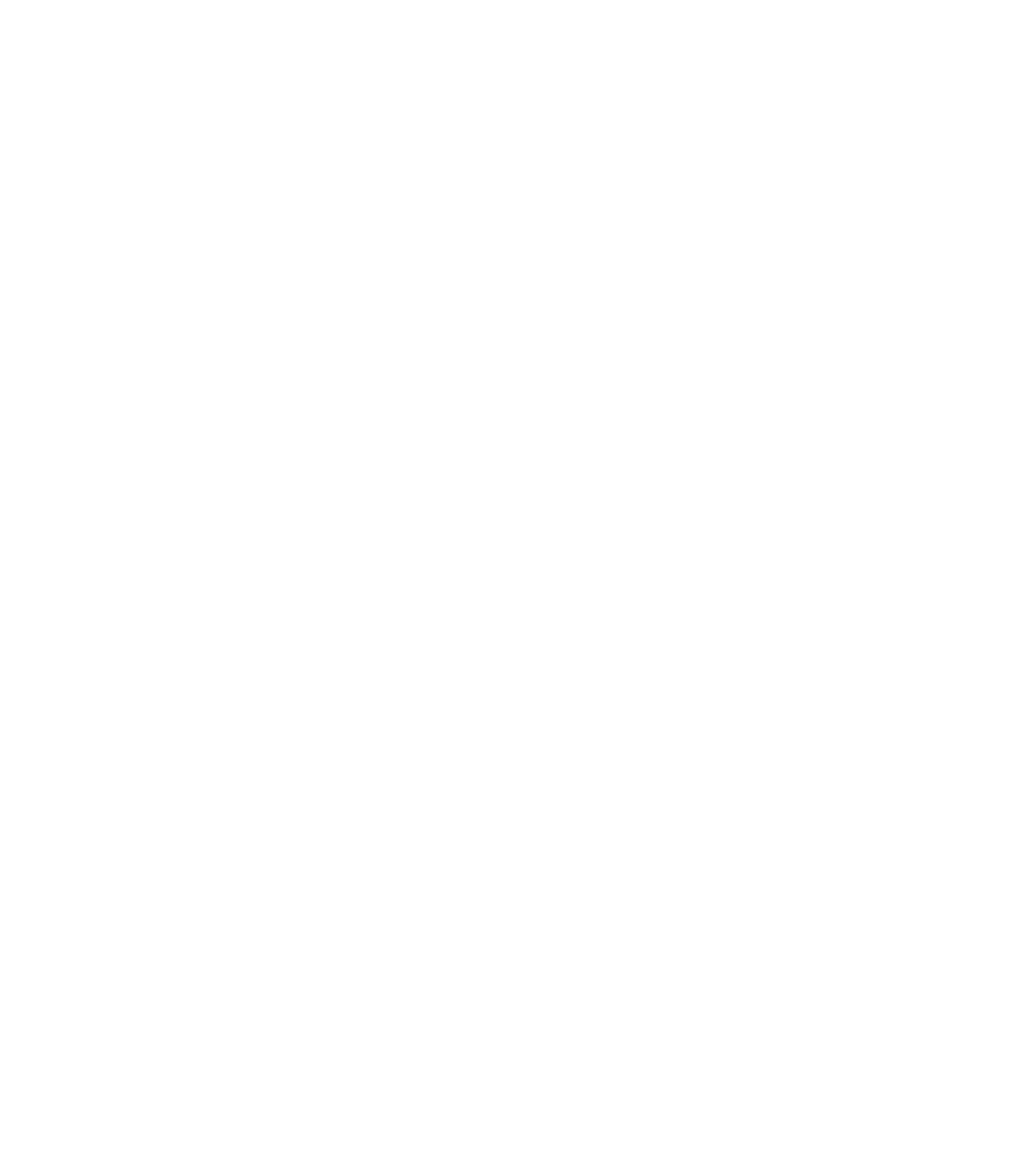
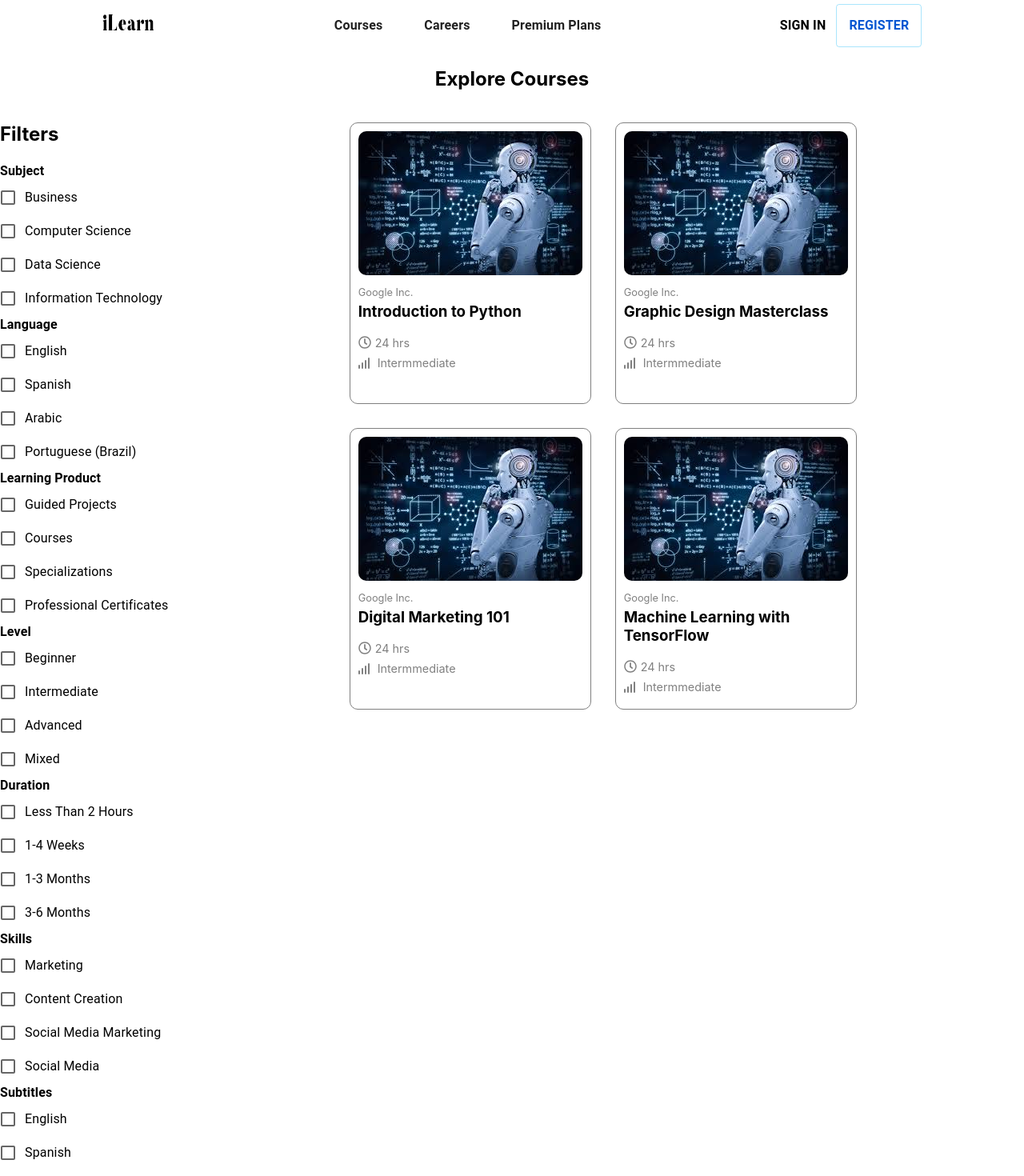
Before and after one commit to iambikash378/iLearn-frontend, a React (Create React App) app: page /explorepageFE in a window 1280 px wide. Before the commit this address had no page. Shown: the top 1470 px of the page at 80% size. Before the commit the page ends 800 px from the top, so only its background shows below. Built offline with nearby package versions, Linux system fonts and the light colour scheme.

Commit message:
few changes

```diff
--- a/src/components/cards/coursecard.jsx
+++ b/src/components/cards/coursecard.jsx
@@ -6,7 +6,7 @@ import { TbAntennaBars5 } from "react-icons/tb";
 
 const CourseCardContainer = styled.div`
   margin: 10px;
-  height: 320px;
+  height: 350px;
   width: 300px;
   border: 0.5px solid gray;
   border-radius: 10px;
@@ -67,13 +67,13 @@ const Level = styled.div`
     margin-top: 3px;
 `
 
-export default function CourseCard({onClick}){
+export default function CourseCard({onClick, course}){
 
     return(
         <CourseCardContainer onClick={onClick}>
             <Image src ='/courses/deeplearning.jpeg'/>
-            <Company> Google Inc. </Company>
-            <Title> Introduction to AI</Title>
+            <Company> { course?.company || 'Google Inc.'} </Company>
+            <Title> {course?.title ||'Introduction to AI'}</Title>
             <Length>
                 <ClockIcon/>
                 <Hours> 24 hrs</Hours>
--- a/src/components/exploreall/exploreresults.jsx
+++ b/src/components/exploreall/exploreresults.jsx
@@ -1,4 +1,4 @@
-import CourseCard from "./coursecard";
+import CourseCard from "../cards/coursecard";
 import { Box } from "@mui/material";
 
 const ExploreResults = ({results}) =>{
@@ -9,7 +9,7 @@ const ExploreResults = ({results}) =>{
             {
             results && results.length > 0 ? (
                 results.map((result) =>(
-                    <CourseCard coursedetails={result} />
+                    <CourseCard course={result} />
                 ))
             ):(
                 <p> Loading Courses...</p>
--- a/src/components/exploreall/filtercard.jsx
+++ b/src/components/exploreall/filtercard.jsx
@@ -22,7 +22,7 @@ const FilterCard = ({selectedFilters, setSelectedFilters, filter, filteredResult
 
     return(
         <>
-            <Typography>{filter.filterName}</Typography>
+            <Typography fontWeight={'bold'}>{filter.filterName}</Typography>
             <FormGroup>
                 {
                     filter.options.map((option) =>(
--- /dev/null
+++ b/src/data/courses.json
@@ -0,0 +1,70 @@
+[
+    {
+      "title": "Introduction to Python",
+      "category": "Programming",
+      "imageurl": "https://example.com/images/python.jpg",
+      "descriptionShort": "Learn Python from scratch.",
+      "descriptionLong": "This course will take you through the basics of Python, including variables, loops, functions, and more. Great for beginners!",
+      "price": "Free",
+      "rating": 4.7,
+      "Subject": "Computer Science",
+      "Language": "English",
+      "Level": "Beginner",
+      "Duration": "1-4 Weeks",
+      "Skills": ["Programming", "Problem Solving"],
+      "Subtitles": ["English", "Spanish"],
+      "Educator": "Coursera Instructor Network",
+      "Learning Product": "Courses"
+    },
+    {
+      "title": "Graphic Design Masterclass",
+      "category": "Design",
+      "imageurl": "https://example.com/images/design.jpg",
+      "descriptionShort": "Become a pro graphic designer.",
+      "descriptionLong": "Learn Photoshop, Illustrator, and design principles through hands-on projects.",
+      "price": "49.99",
+      "rating": 4.5,
+      "Subject": "Information Technology",
+      "Language": "Spanish",
+      "Level": "Intermediate",
+      "Duration": "1-3 Months",
+      "Skills": ["Design", "Content Creation"],
+      "Subtitles": ["Spanish", "Arabic"],
+      "Educator": "Goldman Sachs",
+      "Learning Product": "Professional Certificates"
+    },
+    {
+      "title": "Digital Marketing 101",
+      "category": "Marketing",
+      "imageurl": "https://example.com/images/marketing.jpg",
+      "descriptionShort": "Basics of online marketing and SEO.",
+      "descriptionLong": "Understand key strategies of digital marketing including content marketing, social media, and SEO.",
+      "price": "19.99",
+      "rating": 4.3,
+      "Subject": "Business",
+      "Language": "English",
+      "Level": "Mixed",
+      "Duration": "Less Than 2 Hours",
+      "Skills": ["Marketing", "Social Media Marketing"],
+      "Subtitles": ["English", "Vietnamese"],
+      "Educator": "Coursera Project Network",
+      "Learning Product": "Guided Projects"
+    },
+    {
+      "title": "Machine Learning with TensorFlow",
+      "category": "Data Science",
+      "imageurl": "https://example.com/images/ml.jpg",
+      "descriptionShort": "Get started with machine learning.",
+      "descriptionLong": "This course introduces you to ML concepts and hands-on work using TensorFlow.",
+      "price": "79.00",
+      "rating": 4.8,
+      "Subject": "Data Science",
+      "Language": "English",
+      "Level": "Advanced",
+      "Duration": "3-6 Months",
+      "Skills": ["Machine Learning", "TensorFlow"],
+      "Subtitles": ["English"],
+      "Educator": "Microsoft",
+      "Learning Product": "Specializations"
+    }
+  ]
--- /dev/null
+++ b/src/data/filtertopics.json
@@ -0,0 +1,54 @@
+[
+    {
+      "filterName": "Subject",
+      "options": [
+        "Business",
+        "Computer Science",
+        "Data Science",
+        "Information Technology"
+      ]
+    },
+    {
+      "filterName": "Language",
+      "options": ["English", "Spanish", "Arabic", "Portuguese (Brazil)"]
+    },
+    {
+      "filterName": "Learning Product",
+      "options": [
+        "Guided Projects",
+        "Courses",
+        "Specializations",
+        "Professional Certificates"
+      ]
+    },
+    {
+      "filterName": "Level",
+      "options": ["Beginner", "Intermediate", "Advanced", "Mixed"]
+    },
+    {
+      "filterName": "Duration",
+      "options": ["Less Than 2 Hours", "1-4 Weeks", "1-3 Months", "3-6 Months"]
+    },
+    {
+      "filterName": "Skills",
+      "options": [
+        "Marketing",
+        "Content Creation",
+        "Social Media Marketing",
+        "Social Media"
+      ]
+    },
+    {
+      "filterName": "Subtitles",
+      "options": ["English", "Spanish", "Arabic", "Vietnamese"]
+    },
+    {
+      "filterName": "Educator",
+      "options": [
+        "Coursera Project Network",
+        "Microsoft",
+        "Coursera Instructor Network",
+        "Goldman Sachs"
+      ]
+    }
+  ]
--- /dev/null
+++ b/src/pages/explorecourses/explorecoursesFE.jsx
@@ -0,0 +1,83 @@
+import { Grid, styled, Box } from '@mui/material';
+import React , {useEffect, useState} from 'react';
+import TopNavBar from '../../components/navbars/topbar';
+import { filter, courses } from '../../api/api';
+import FilterCard from '../../components/exploreall/filtercard';
+import FilterBar from '../../components/exploreall/filterbar';
+import ExploreResults from '../../components/exploreall/exploreresults';
+import filtertopics from '../../data/filtertopics.json';
+import course from '../../data/courses.json';
+import NavBar from '../landingPage/components/navbar';
+
+const ExplorePageGrid = styled(Grid) ({
+    width:'100%',
+});
+
+
+const ExploreAllPage = (props) => {
+
+
+    const [filters, setFilters] = useState(filtertopics);
+    const [selectedFilters, setSelectedFilters]= useState({});
+    const [results, setResults] = useState([]);
+    const [filteredResults, setFilteredResults] = useState([]);
+
+    useEffect(() =>{
+        const initialSelected = {};
+        filters.forEach(f => { initialSelected[f.filterName] = [] });
+        setSelectedFilters(initialSelected);
+        setResults(course);
+        setFilteredResults(course);
+    }, []);
+
+    useEffect(() => {
+        const filtered = results.filter(course =>
+          Object.entries(selectedFilters).every(([filterName, options]) => {
+            if (!options.length) return true;
+            // Match any one of the selected options (loose match)
+            const courseField = course[filterName];
+            if (Array.isArray(courseField)) {
+              return courseField.some(opt => options.includes(opt));
+            } else {
+              return options.includes(courseField);
+            }
+          })
+        );
+        setFilteredResults(filtered);
+      }, [selectedFilters, results]);
+
+
+    return(
+        <Box sx={{width:'100vw'}}>
+            <ExplorePageGrid container>
+
+                <Grid size={{md:12, xs:12}}>
+                    <NavBar />
+                </Grid>
+
+                <Grid size={{md:12, xs:12}} sx={{display:'flex', justifyContent:'center'}}>
+                    <h2> Explore Courses </h2>
+                </Grid>
+
+                <Grid size={{md:4, xs:0}} display={{xs:'none', md:'block'}}>
+                    <h2>Filters</h2>
+                    <FilterBar
+                        filters={filters}
+                        selectedFilters={selectedFilters}
+                        setSelectedFilters={setSelectedFilters}
+                        filteredResults={filteredResults}
+                        setFilteredResults={setFilteredResults}
+                    />
+
+                </Grid>
+
+                <Grid size={{md:8, xs:12}}>
+                        <ExploreResults results={filteredResults} filteredResults={filteredResults}/>
+                </Grid>
+
+            </ExplorePageGrid>
+        </Box>
+    )
+}
+
+export default ExploreAllPage;
--- a/src/pages/landingPage/components/navbar.jsx
+++ b/src/pages/landingPage/components/navbar.jsx
@@ -65,12 +65,11 @@ const NavBar = () => {
   return (
     <ThemeProvider theme={theme}>
         <NavbarContainer maxWidth={false}>
-          <NavbarLogo component="img" src="/ilearn_logo.png" alt="ilearn logo"></NavbarLogo>
+          <NavbarLogo component="img" src="/ilearn_logo.png" alt="ilearn logo" onClick={()=> Navigate('/')}></NavbarLogo>
           <NavbarElementContainer direction="row" spacing={2} >
-            <NavbarElement> Courses </NavbarElement>
+            <NavbarElement onClick={()=>Navigate('/explorepageFE')}> Courses </NavbarElement>
             <NavbarElement> Careers </NavbarElement>
             <NavbarElement> Premium Plans </NavbarElement>
-
           </NavbarElementContainer>
           <NavbarButtonStack direction={'row'}>
             <NavbarButton variant='text' onClick={()=>Navigate('/login')} > <Typography color="black" fontWeight={"bold"}> Sign In</Typography></NavbarButton>
--- a/src/pages/landingPage/components/testimonials.jsx
+++ b/src/pages/landingPage/components/testimonials.jsx
@@ -48,7 +48,7 @@ export default function Testimonials(){
                     <h3> John F. </h3>
                     <p> United States </p>
                     <h3>
-                    “From taking courses on Coursera, I gained a deep understanding of the UX Design process from start to finish. With the knowledge I gained,
+                    “From taking courses on iLearn, I gained a deep understanding of the UX Design process from start to finish. With the knowledge I gained,
                     I feel prepared for entry-level jobs and internships. I've been able to apply the skills and knowledge I gained to multiple projects and work experiences.”
                     </h3>
                 </IndividualTestimonailBlock>
@@ -58,7 +58,7 @@ export default function Testimonials(){
                     <h3> Kenia R. </h3>
                     <p> United States </p>
                     <h3>“Being a mother — especially a working mother means I’m constantly trying to juggle my schedule, my kids’ schedules,
-                        and work. I am very grateful for the flexible and remote learning programs that Coursera has to offer.”
+                        and work. I am very grateful for the flexible and remote learning programs that iLearn has to offer.”
                     </h3>
                 </IndividualTestimonailBlock>
 
@@ -67,7 +67,7 @@ export default function Testimonials(){
                     <h3> Jitesh S. </h3>
                     <p> France </p>
                     <h3>“I really enjoyed my courses. The quizzes, videos, and quick labs provided helpful hands-on experience.
-                        Learning on Coursera has given me the confidence and ability to excel in my career. I love this feeling.”
+                        Learning on iLearn has given me the confidence and ability to excel in my career. I love this feeling.”
                     </h3>
                 </IndividualTestimonailBlock>
             </GroupOfThreeTestimonails>
--- a/src/pages/landingPage/landingpage.jsx
+++ b/src/pages/landingPage/landingpage.jsx
@@ -21,6 +21,7 @@ const PageContainer = styled(Container)(({theme}) =>({
 const TopCourses = styledReact.div`
   display:flex;
   flex-wrap:wrap;
+  justify-content:space-around;
 `;
 
 const MostPopularText = styledReact.h2`
--- a/src/pages/loginPage.jsx
+++ b/src/pages/loginPage.jsx
@@ -70,7 +70,8 @@ function LoginPage() {
                  <Stack maxHeight = {'100%'} position = {'absolute'}
                   sx = {{
                       justifyContent:"center",
-                      alignItems:"center"
+                      alignItems:"center",
+                      width:'100%'
                   }}>
                   <h2> Login </h2>
                   <form onSubmit = {handleLogin}>
--- a/src/routes.jsx
+++ b/src/routes.jsx
@@ -7,6 +7,7 @@ import OldLandingPage from "./pages/oldlandingpage";
 import ExplorePage from "./pages/explorecourses/allcourses";
 import LectureVideoPage from "./pages/learningPage/lecturesandallpage";
 import LandingPage from "./pages/landingPage/landingpage";
+import ExploreAllPage from "./pages/explorecourses/explorecoursesFE";
 
 
 export default function AppRoutes(){
@@ -20,6 +21,7 @@ export default function AppRoutes(){
             <Route path = "/mylearningdashboard" element = {<MyLearningDashboard/>} />
             <Route path = "/allcourses" element = {<ExplorePage />} />
             <Route path ='/lecturepage' element = {<LectureVideoPage/>} />
+            <Route path='/explorepageFE' element = {<ExploreAllPage />} />
         </Routes>
     )
 }
```
Also changed, not shown: src/pages/loginPage/login.jsx (added). Lines whose indentation alone changed are shown as unchanged.
